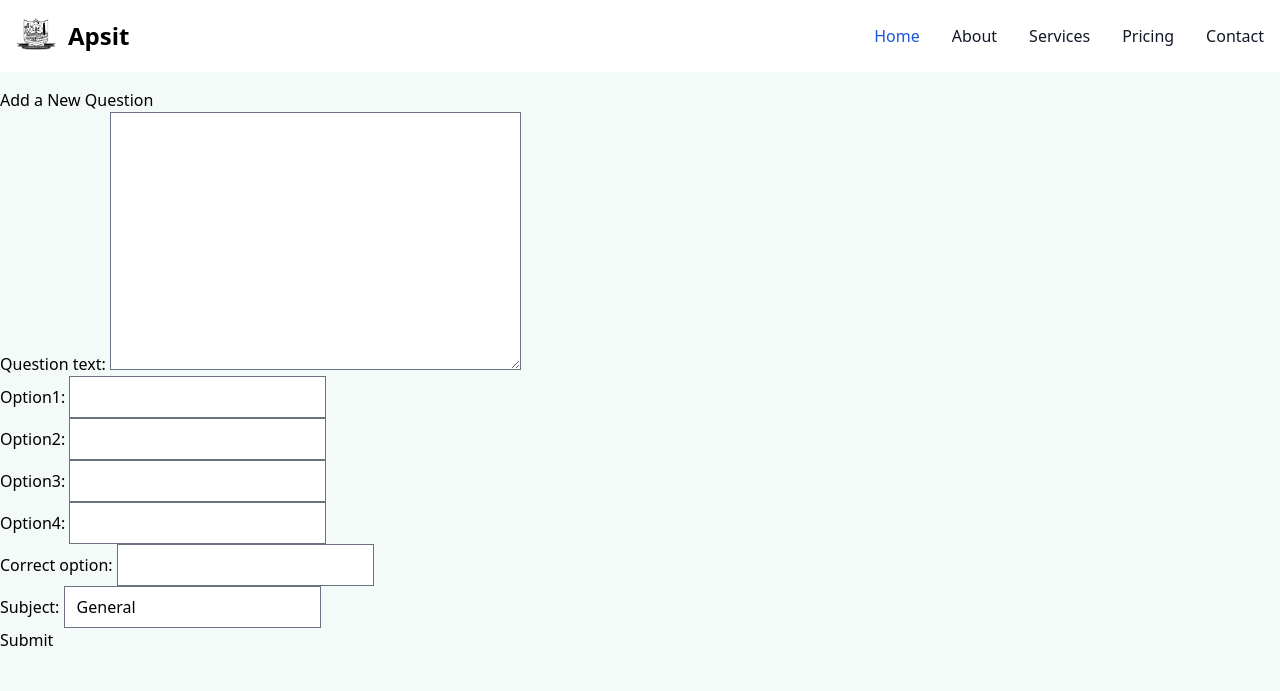
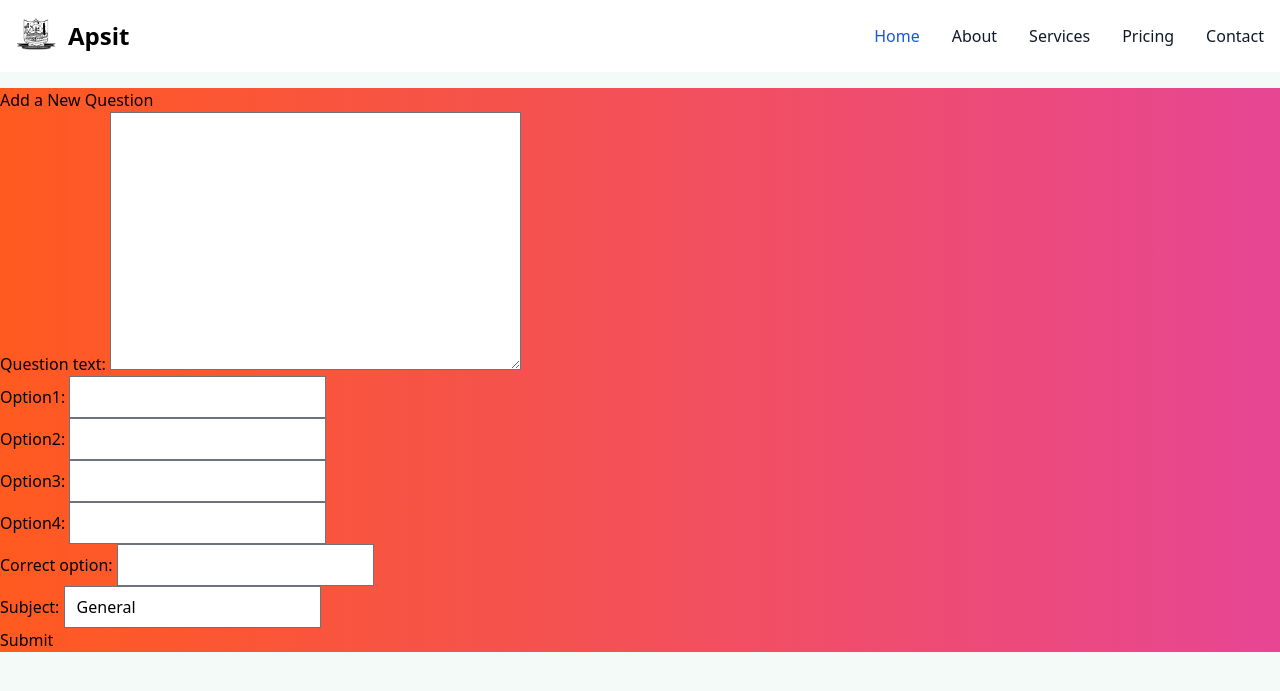
Before and after one commit to Aryan-AAP/Python-mini-project, a Django app: page /add_question/ in a window 1280 px wide. Shown: the top 691 px of the page. Run offline with Django 3.2, Linux system fonts and the light colour scheme; a user stored in the database is signed in; style sheets or scripts are compiled from the project's sources; some libraries are stand-ins or nearby versions.

Commit message:
Finializating for review 1

```diff
--- a/templates/base.html
+++ b/templates/base.html
@@ -47,7 +47,7 @@
 
   <!-- End of new HTML -->
 
-  <div class="container mx-auto mt-4">
+  <div class="container bg-gradient-to-r from-orange-500 to-pink-500 mx-auto mt-4">
       {% block content %}
       {% endblock content %}
   </div>
```
Also changed, not shown: db.sqlite3.
